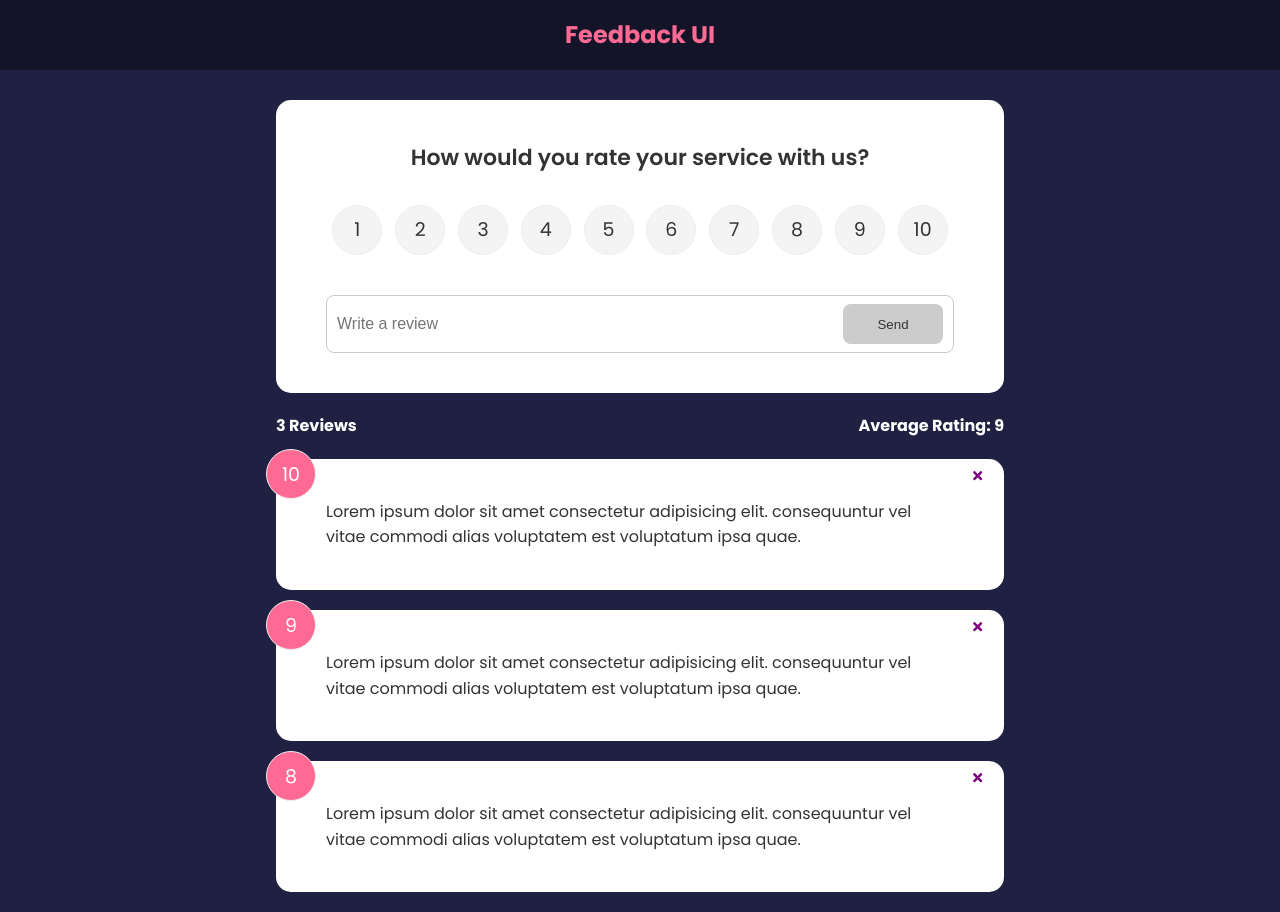
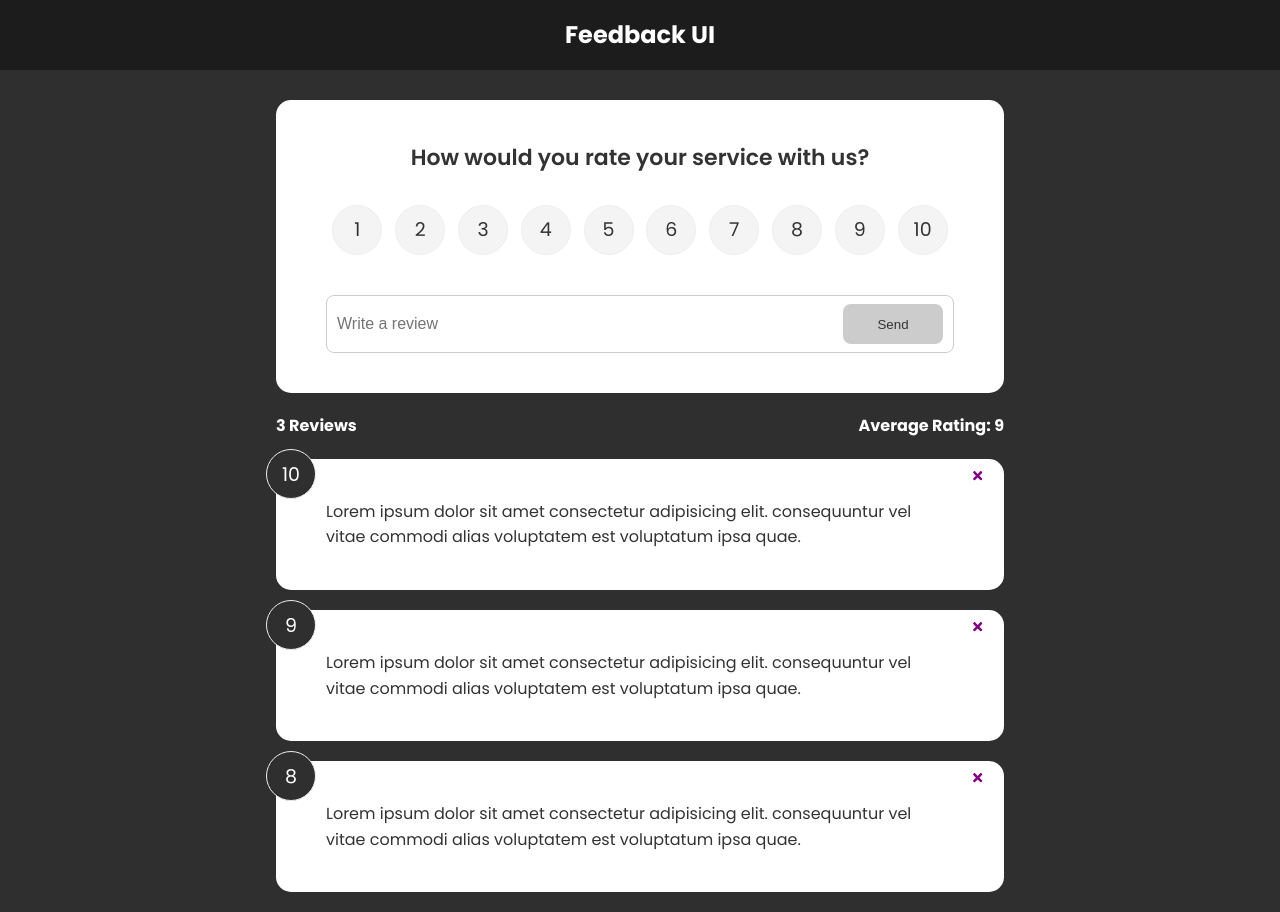
Before and after one commit to JepoySanity/ReactJS-feed-back-app, a React (Create React App) app: page / in a window 1280 px wide. Built offline with nearby package versions, Linux system fonts and the light colour scheme.

Commit message:
change theme

```diff
--- a/src/components/Header.jsx
+++ b/src/components/Header.jsx
@@ -16,7 +16,6 @@ function Header({ text, bgColor, textColor }) {
 Header.defaultProps = {
   text: "Feedback UI",
   bgColor: "rgba(0,0,0,0.4)",
-  textColor: "#ff6a95",
 };
 
 Header.propTypes = {
--- a/src/index.css
+++ b/src/index.css
@@ -8,7 +8,7 @@
 
 body {
   font-family: "Poppins", sans-serif;
-  background-color: #202142;
+  background-color: #2f2f2f;
   color: #fff;
   line-height: 1.6;
 }
@@ -87,7 +87,7 @@ header {
 
 .rating li:hover,
 .num-display {
-  background: #ff6a95;
+  background: #2f2f2f;
   color: #fff;
 }
 
@@ -96,7 +96,7 @@ header {
 }
 
 [type="radio"]:checked ~ label {
-  background: #ff6a95;
+  background: #2f2f2f;
   color: #fff;
 }
 
@@ -156,11 +156,11 @@ input:focus {
 }
 
 .btn-primary {
-  background-color: #202142;
+  background-color: #2f2f2f;
 }
 
 .btn-secondary {
-  background: #ff6a95;
+  background: #2f2f2f;
 }
 
 .btn:hover {
@@ -200,7 +200,7 @@ input:focus {
 }
 
 .about-link a:hover {
-  color: #ff6a95;
+  color: #2f2f2f;
 }
 
 .about h1 {
```
